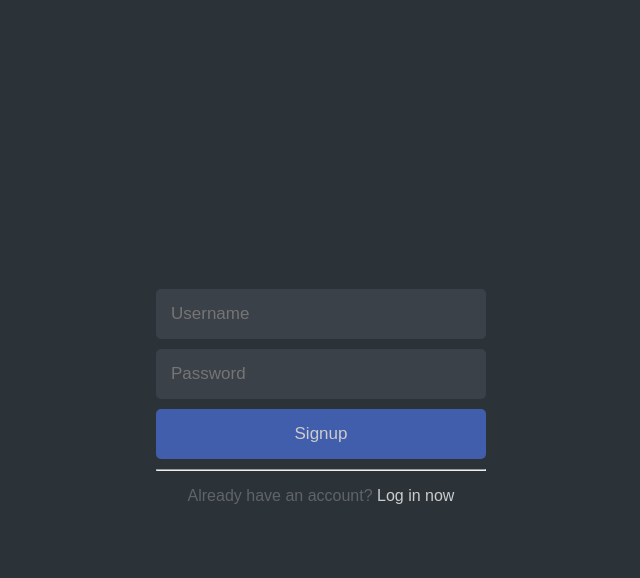
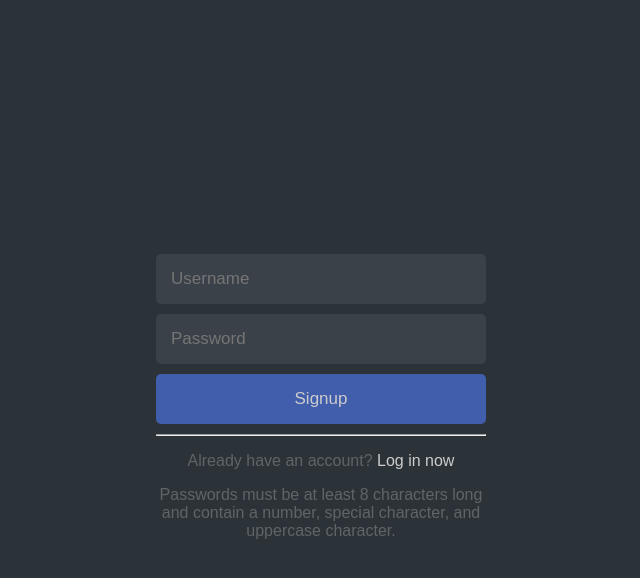
Before and after one commit to PacketParker/LinkLogger, a Flask app: page /signup in a window 1280 px wide. Shown: the top 578 px of the page, without its empty margins (319-959 px from the left). Run offline with Flask 3, Linux system fonts and the light colour scheme; parts of the project's set-up code (start-up, migrations or seed data) failed here and were passed over.

Commit message:
Add complexity requirements for passwords

```diff
--- a/app/main.py
+++ b/app/main.py
@@ -75,6 +75,14 @@ def signup():
     if request.method == "POST":
         username = request.form["username"]
         password = request.form["password"]
+
+        # Verify the password meets requirements
+        if len(password) < 8:
+            return {"status": "Password must be at least 8 characters"}
+        if not any(char.isdigit() for char in password):
+            return {"status": "Password must contain at least one digit"}
+        if not any(char.isupper() for char in password):
+            return {"status": "Password must contain at least one uppercase letter"}
 
         # Get database session
         db = SessionLocal()
--- a/app/templates/signup.html
+++ b/app/templates/signup.html
@@ -7,7 +7,7 @@
 </head>
 <body>
     <div>
-        <p id="error">User already exists. Please try again</p>
+        <p id="error"></p>
         <form action="/signup" method="POST">
             <input type="text" name="username" placeholder="Username" required>
             <input type="password" name="password" placeholder="Password" required>
@@ -15,6 +15,7 @@
         </form>
         <hr>
         <p>Already have an account? <a href="/login">Log in now</a></p>
+        <p>Passwords must be at least 8 characters long and contain a number, special character, and uppercase character.</p>
     </div>
 </body>
 </html>
@@ -33,6 +34,7 @@
         left: 50%;
         transform: translate(-50%, -50%);
         text-align: center;
+        max-width: 330px;
     }
 
     input {
@@ -104,6 +106,7 @@
 
         if (data.status != "success") {
             document.getElementById('error').style.display = 'block';
+            document.getElementById('error').innerText = data.status;
         } else {
             window.location.href = '/dashboard';
         }
```
